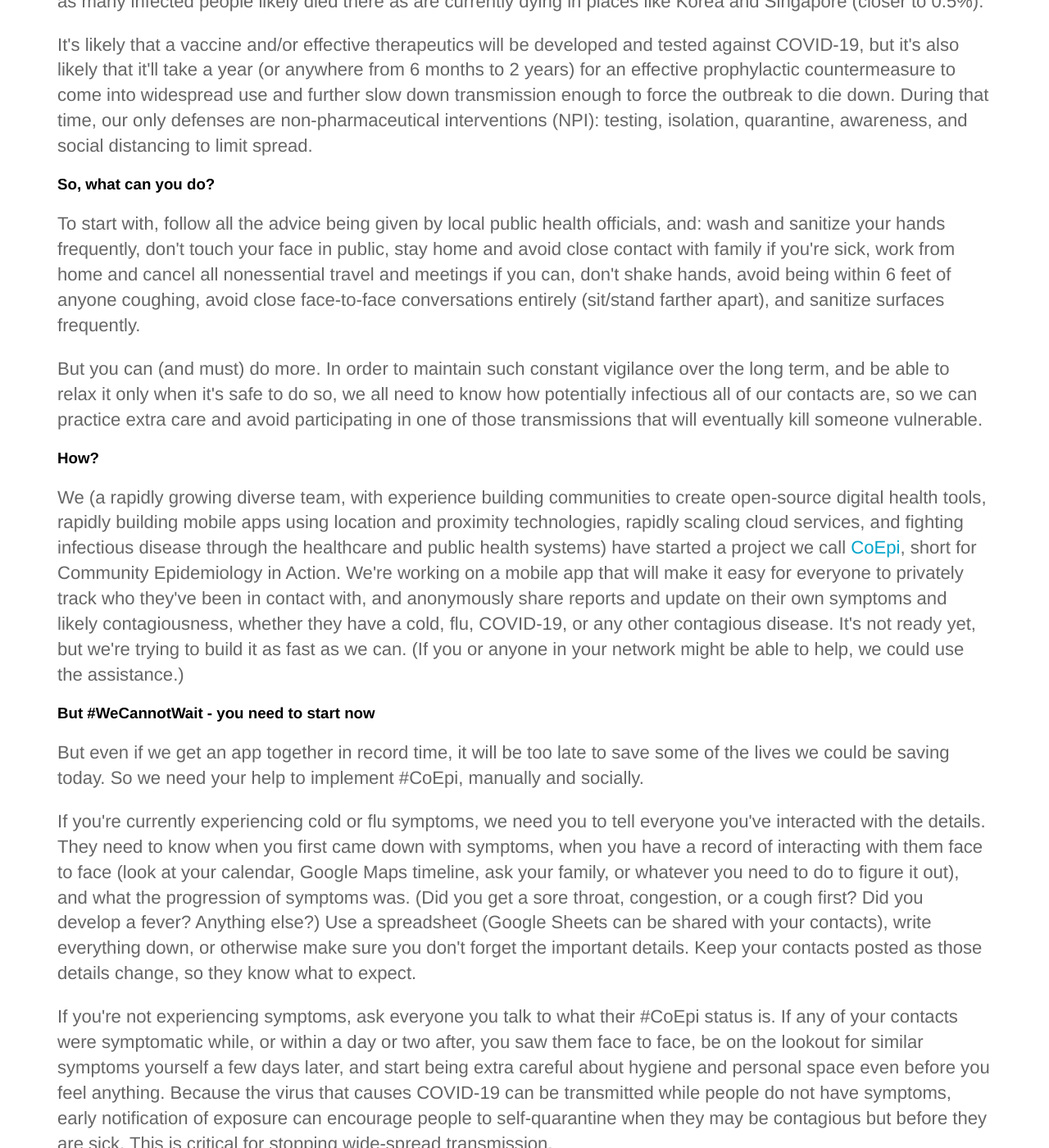
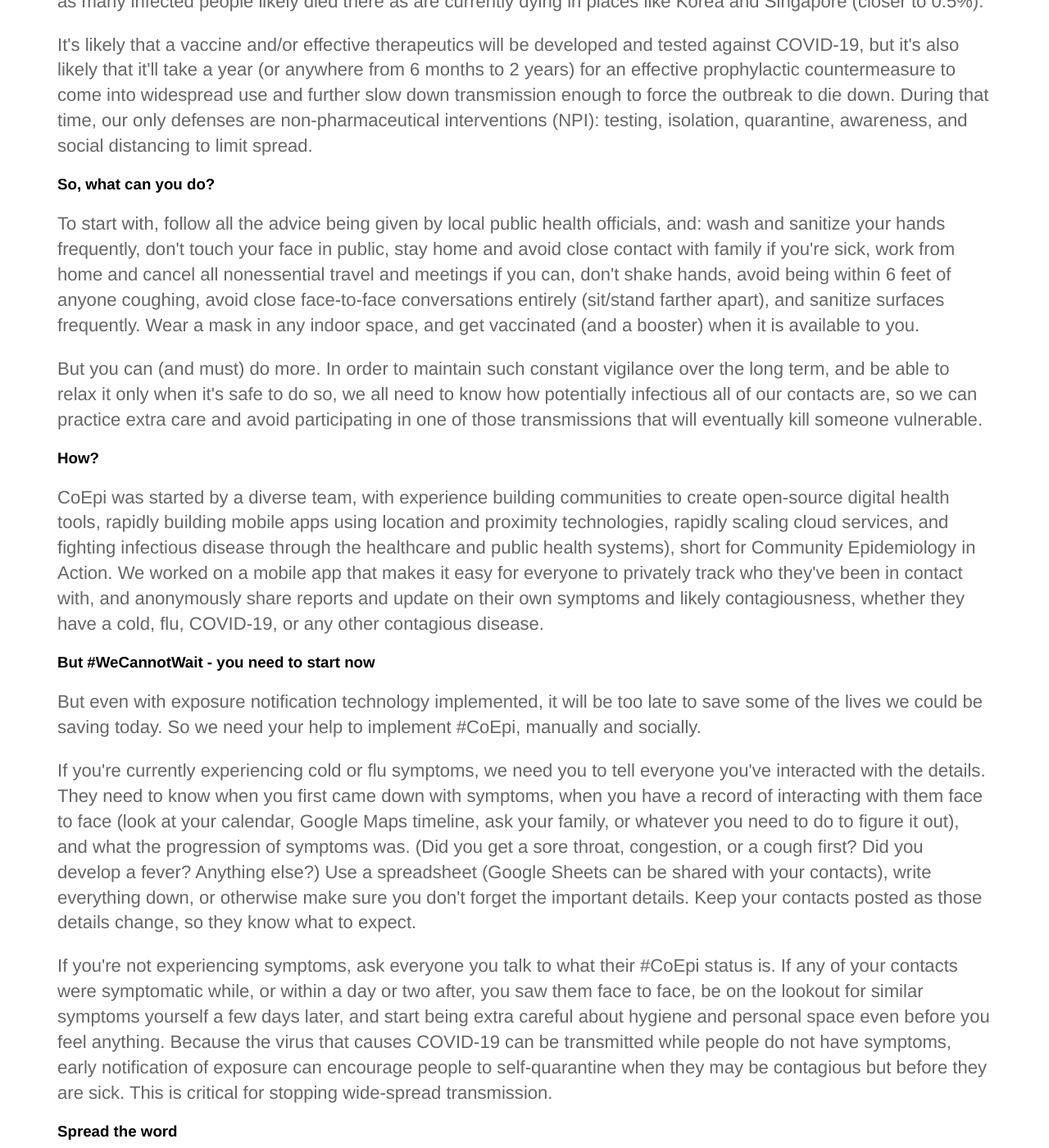
Before and after one commit to Co-Epi/website, a Jekyll site: the page built from manual.html, in a window 1280 px wide and 1400 px high, scrolled down 1337 px. Shown: the whole window at 82% size. Built offline with Jekyll 4.4.1, drawn with Linux system fonts in a browser that asks for light colours; some of the changed text lies outside the part shown.

Commit message:
Update manual.html

```diff
--- a/manual.html
+++ b/manual.html
@@ -11,14 +11,14 @@ heading: "Share your #CoEpi status today to save a life from Coronavirus"
 <p>Even just slowing the outbreak is tremendously valuable: if too many people get infected too fast, as occurred in Wuhan and is now occurring in Iran and possibly parts of Italy, health systems will be strained past their capacity and not everyone with moderate illness will be able to get the care they need, and some of those will progress to critical condition and die who wouldn&#39;t have otherwise. In such a situation, the case fatality rate can appear (and be) much higher: Wuhan measured a 2% death rate, and likely only missed about half the total infections, meaning that twice as many infected people likely died there as are currently dying in places like Korea and Singapore (closer to 0.5%).</p>
 <p>It&#39;s likely that a vaccine and/or effective therapeutics will be developed and tested against COVID-19, but it&#39;s also likely that it&#39;ll take a year (or anywhere from 6 months to 2 years) for an effective prophylactic countermeasure to come into widespread use and further slow down transmission enough to force the outbreak to die down. During that time, our only defenses are non-pharmaceutical interventions (NPI): testing, isolation, quarantine, awareness, and social distancing to limit spread.</p>
 <h3 id="so-what-can-you-do-">So, what can you do?</h3>
-<p>To start with, follow all the advice being given by local public health officials, and: wash and sanitize your hands frequently, don&#39;t touch your face in public, stay home and avoid close contact with family if you&#39;re sick, work from home and cancel all nonessential travel and meetings if you can, don&#39;t shake hands, avoid being within 6 feet of anyone coughing, avoid close face-to-face conversations entirely (sit/stand farther apart), and sanitize surfaces frequently.</p>
+<p>To start with, follow all the advice being given by local public health officials, and: wash and sanitize your hands frequently, don&#39;t touch your face in public, stay home and avoid close contact with family if you&#39;re sick, work from home and cancel all nonessential travel and meetings if you can, don&#39;t shake hands, avoid being within 6 feet of anyone coughing, avoid close face-to-face conversations entirely (sit/stand farther apart), and sanitize surfaces frequently. Wear a mask in any indoor space, and get vaccinated (and a booster) when it is available to you.</p>
 <p>But you can (and must) do more. In order to maintain such constant vigilance over the long term, and be able to relax it only when it&#39;s safe to do so, we all need to know how potentially infectious all of our contacts are, so we can practice extra care and avoid participating in one of those transmissions that will eventually kill someone vulnerable.</p>
 <h3 id="how-">How?</h3>
-<p>We (a rapidly growing diverse team, with experience building communities to create open-source digital health tools, rapidly building mobile apps using location and proximity technologies, rapidly scaling cloud services, and fighting infectious disease through the healthcare and public health systems) have started a project we call <a href="CoEpi.org">CoEpi</a>, short for Community Epidemiology in Action. We&#39;re working on a mobile app that will make it easy for everyone to privately track who they&#39;ve been in contact with, and anonymously share reports and update on their own symptoms and likely contagiousness, whether they have a cold, flu, COVID-19, or any other contagious disease. It&#39;s not ready yet, but we&#39;re trying to build it as fast as we can. (If you or anyone in your network might be able to help, we could use the assistance.)</p>
+<p>CoEpi was started by a diverse team, with experience building communities to create open-source digital health tools, rapidly building mobile apps using location and proximity technologies, rapidly scaling cloud services, and fighting infectious disease through the healthcare and public health systems), short for Community Epidemiology in Action. We worked on a mobile app that makes it easy for everyone to privately track who they&#39;ve been in contact with, and anonymously share reports and update on their own symptoms and likely contagiousness, whether they have a cold, flu, COVID-19, or any other contagious disease.</p>
 <h3 id="but-wecannotwait-you-need-to-start-now">But #WeCannotWait - you need to start now</h3>
-<p>But even if we get an app together in record time, it will be too late to save some of the lives we could be saving today. So we need your help to implement #CoEpi, manually and socially.</p>
+<p>But even with exposure notification technology implemented, it will be too late to save some of the lives we could be saving today. So we need your help to implement #CoEpi, manually and socially.</p>
 <p>If you&#39;re currently experiencing cold or flu symptoms, we need you to tell everyone you&#39;ve interacted with the details. They need to know when you first came down with symptoms, when you have a record of interacting with them face to face (look at your calendar, Google Maps timeline, ask your family, or whatever you need to do to figure it out), and what the progression of symptoms was. (Did you get a sore throat, congestion, or a cough first? Did you develop a fever? Anything else?) Use a spreadsheet (Google Sheets can be shared with your contacts), write everything down, or otherwise make sure you don&#39;t forget the important details. Keep your contacts posted as those details change, so they know what to expect.</p>
 <p>If you&#39;re not experiencing symptoms, ask everyone you talk to what their #CoEpi status is. If any of your contacts were symptomatic while, or within a day or two after, you saw them face to face, be on the lookout for similar symptoms yourself a few days later, and start being extra careful about hygiene and personal space even before you feel anything. Because the virus that causes COVID-19 can be transmitted while people do not have symptoms, early notification of exposure can encourage people to self-quarantine when they may be contagious but before they are sick. This is critical for stopping wide-spread transmission.</p>
 <h3 id="spread-the-word">Spread the word</h3>
 <p>And if you&#39;re willing to help spread the word, you can help protect yourself by announcing your #CoEpi status on social media and asking all your contacts to do the same. Every one of your friends and coworkers who practices good #CoEpi communication and transmission-prevention behaviors lowers the risk that you personally will catch COVID-19, and that you might pass it along in a long chain that eventually ends up killing someone in your community&#39;s parent, grandparent, or vulnerable relative.</p>
-<p>We need the message and practices of #CoEpi, of community epidemiology and social-network hygiene, to spread virally, and faster than this COVID-19 coronavirus, so we can slow it down long enough to keep too many people from dying before a vaccine or prophylactic drugs get into mass production and distribution.</p>
+<p>We need the message and practices of #CoEpi, of community epidemiology and social-network hygiene, to spread virally, and faster than this COVID-19 coronavirus, so we can slow it down long enough to keep too many people from dying before more vaccines or prophylactic drugs get into widely available production and distribution worldwide.</p>
```
